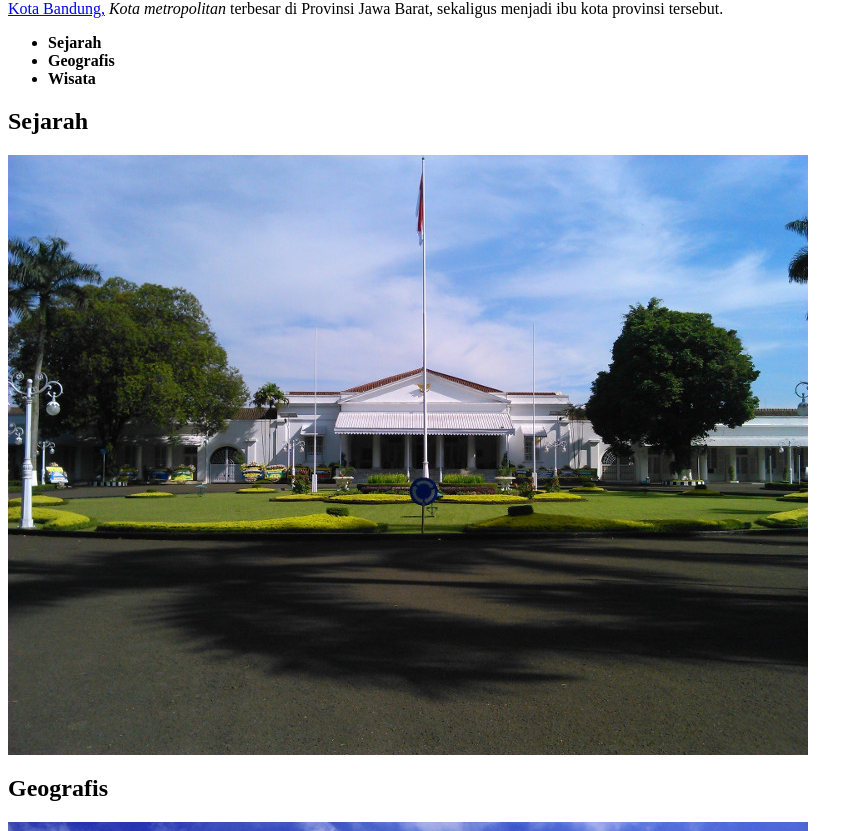
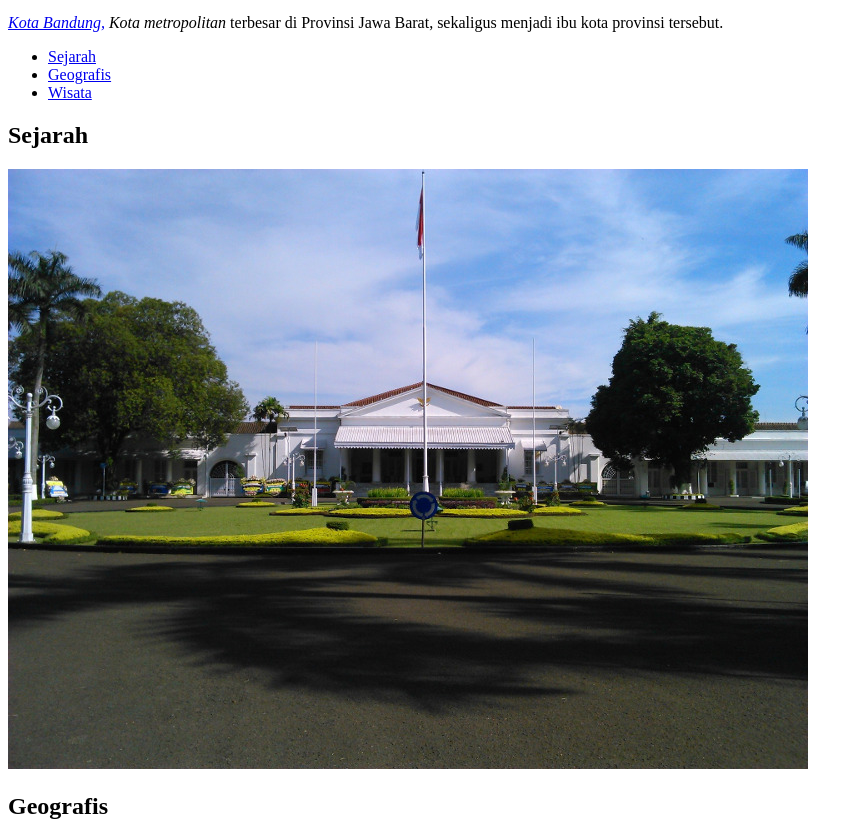
Before and after one commit to kadekframa/Latihan-Dasar-Html, a plain HTML site: page index.html in a window 1280 px wide. Shown: the part 66-897 px from the top of the page, without its empty margins (0-864 px from the left). Drawn offline with Linux system fonts and the light colour scheme.

Commit message:
SIB Dicoding, Menambahkan elemen header, main, footer dan nav pada tag <body>. Tetap Semangat Berlatih !!!

```diff
--- a/index.html
+++ b/index.html
@@ -1,4 +1,4 @@
-<!DOCTYPE>
+<!DOCTYPE html>
 <html lang="en">
     <head>
         <meta charset="UTF-8">
@@ -7,20 +7,30 @@
         <title>Belajar Dasar HTML</title>
     </head>
     <body>
+        <header>
             <h1>Bandung</h1>
-        <p><a href="https://dicoding.com" target="_blank">Kota Bandung,</a> <em>Kota metropolitan</em> terbesar di Provinsi Jawa Barat, sekaligus menjadi ibu kota provinsi tersebut.</p>
+            <p><cite><a href="https://dicoding.com" target="_blank">Kota Bandung,</a></cite> <em>Kota metropolitan</em> terbesar di Provinsi Jawa Barat, sekaligus menjadi ibu kota provinsi tersebut.</p>
+            <nav>
                 <ul>
-            <li><strong>Sejarah</strong></li>
-            <li><strong>Geografis</strong></li>
-            <li><strong>Wisata</strong></li>
+                    <li><a href="#sejarah">Sejarah</a></li>
+                    <li><a href="#geografis">Geografis</a></li>
+                    <li><a href="#wisata">Wisata</a></li>
                 </ul>
-        <h2>Sejarah</h2>
+            </nav>
+
+
+        </header>
+
+        <main>
+            <section>
+                <article>
+                    <h2 id="sejarah">Sejarah</h2>
                     <img src="assets/image/history.jpg" alt="History" title="Dicoding tetap semangat membara!!!">
 
-        <h2>Geografis</h2>
+                    <h2 id="geografis">Geografis</h2>
                     <img src="assets/image/geografis.jpg" alt="Geografis">
 
-        <h2>Wisata</h2>
+                    <h2 id="wisata">Wisata</h2>
                     <blockquote cite="https://anekatempatwisata.com/pengertian-wisata-secara-umum/">
                         <p>Wisata adalah berpergian secara bersama-sama dengan tujuan <q>untuk bersenang-senang, menambah pengetahuan dan lain-lain. Selain itu juga dapat diartikan sebagai bertamasya atau piknik.</q></p>
                     </blockquote>
@@ -59,5 +69,16 @@
                         <img src="https://i.imgur.com/cs2BJzw.jpg" alt="Dicoding">
                         <figcaption>Dicoding Academy Membara !!!</figcaption>
                     </figure>
+                </article>
+            </section>
+            <article>
+                <p>Artikel lain Tetap Semangat !!!</p>
+            </article>
+        </main>
+
+        <footer>
+            &COPY; 2022, Dicoding Academy
+        </footer>
+
     </body>
 </html>
```
Lines whose indentation alone changed are shown as unchanged.
